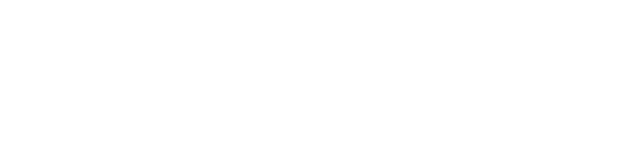
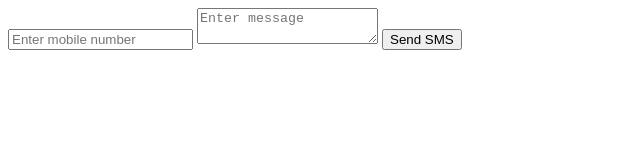
Before and after one commit to wilferson/OTGps, a plain HTML site: page index.html in a window 1280 px wide. Shown: the whole page, without its empty margins (0-640 px from the left). Drawn offline with Linux system fonts and the light colour scheme.

Commit message:
Update index.html

```diff
--- a/index.html
+++ b/index.html
@@ -1,4 +1,7 @@
 <html>
-
-
+<head><title>OnlyTech GPS Tracker</title></head>
+  <body><input id="numberTxt" placeholder="Enter mobile number" value="" type="tel" />
+<textarea id="messageTxt" placeholder="Enter message"></textarea>
+<input type="button" onclick="app.sendSms()" value="Send SMS" />
+  </body>
 </html>
```
